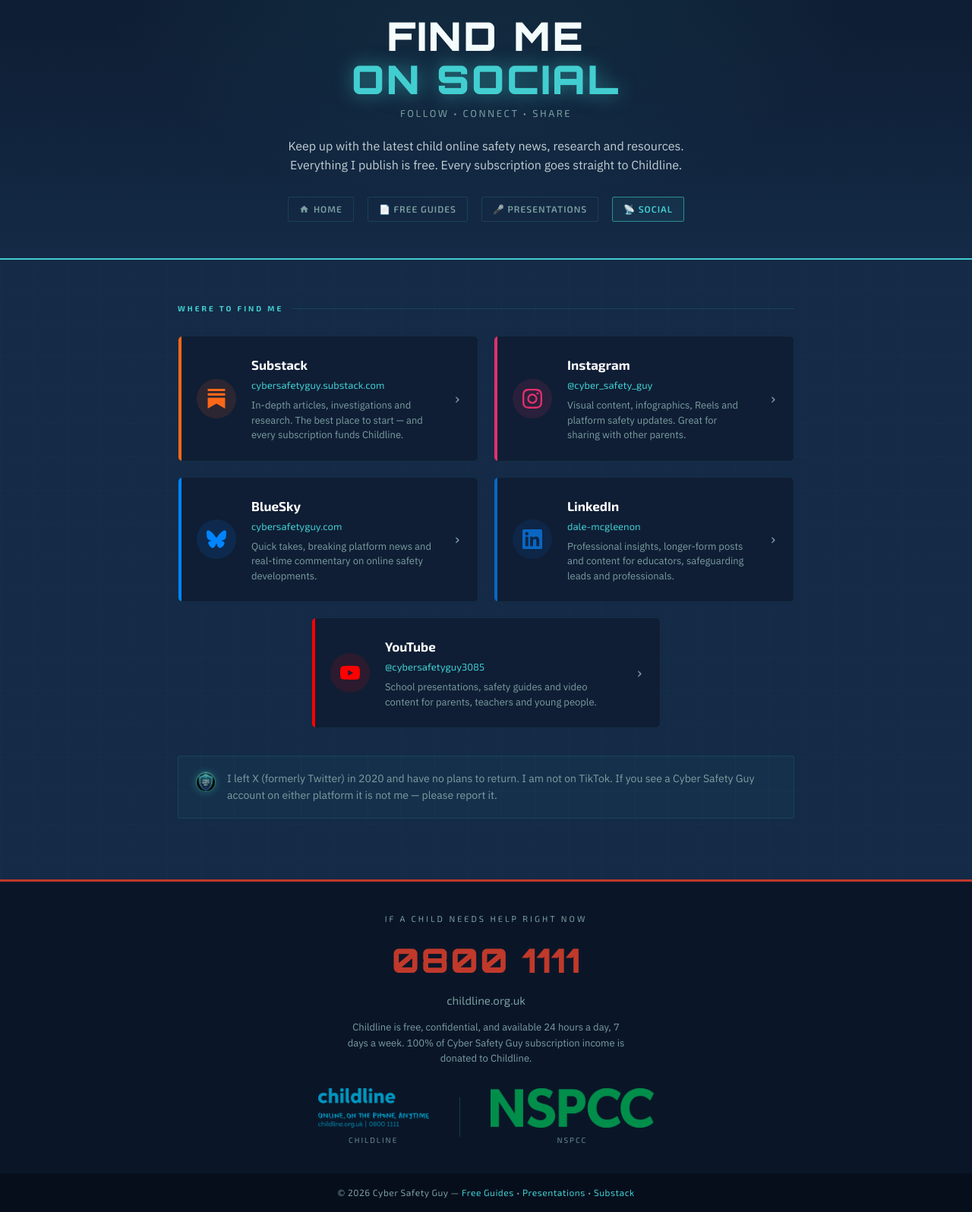
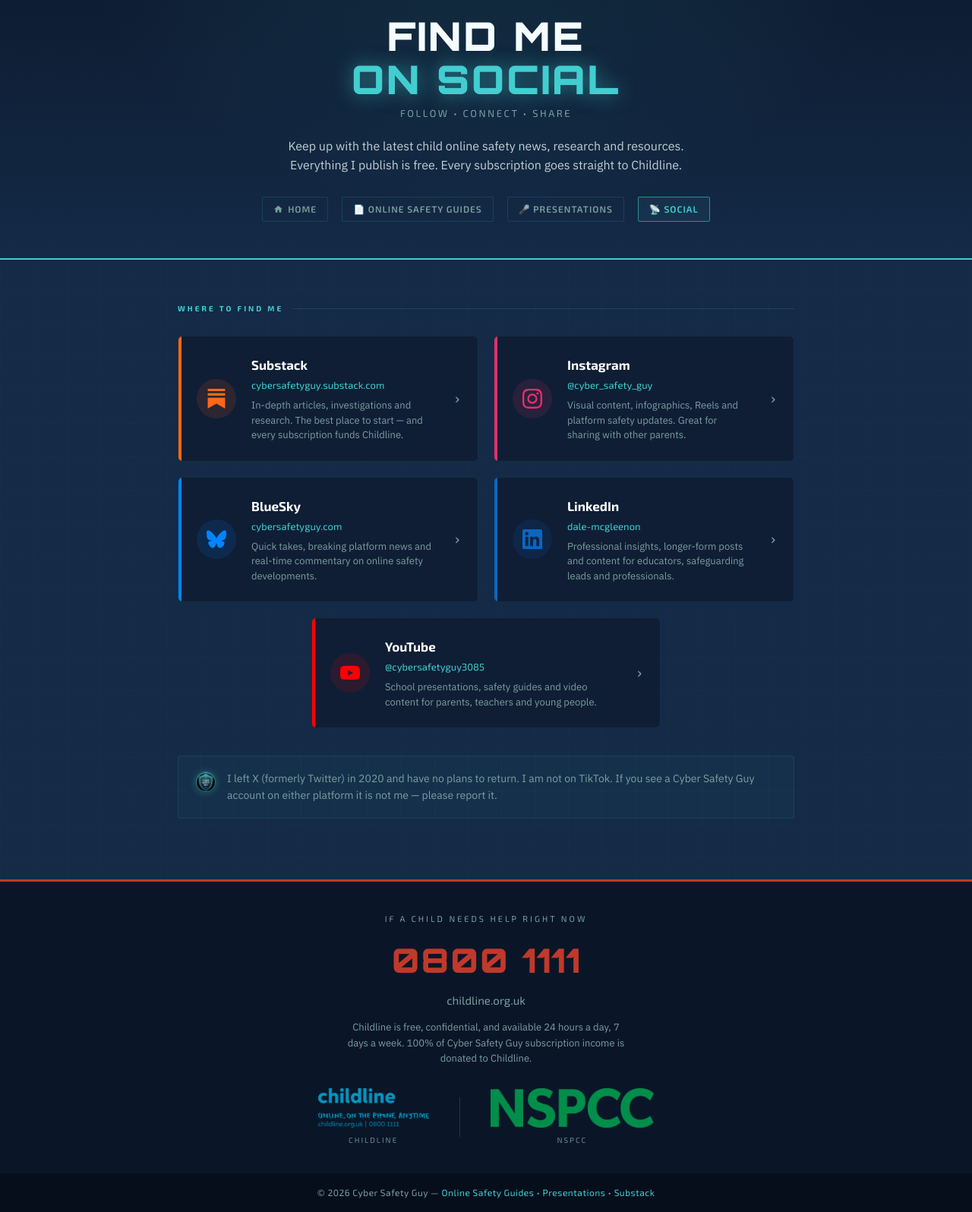
Before and after one commit to Cyber-Safety-Guy/csg-guides, a plain HTML site: page social.html in a window 1280 px wide. Shown: the part 191-1787 px from the top of the page at 76% size. Drawn offline with Linux system fonts and the light colour scheme.

Commit message:
Update social.html

```diff
--- a/social.html
+++ b/social.html
@@ -448,7 +448,7 @@
     </p>
     <div class="hub-nav">
       <a href="https://www.cybersafetyguy.com" class="hub-nav-home"><svg viewBox="0 0 24 24"><path d="M10 20v-6h4v6h5v-8h3L12 3 2 12h3v8z"/></svg>Home</a>
-      <a href="https://guides.cybersafetyguy.com/">📄 Free Guides</a>
+      <a href="https://guides.cybersafetyguy.com/">📄 Online Safety Guides</a>
       <a href="presentations.html">🎤 Presentations</a>
       <a href="social.html" class="active">📡 Social</a>
     </div>
@@ -592,7 +592,7 @@
 
   <div class="site-footer-bar">
     &copy; <span id="year"></span> Cyber Safety Guy &mdash;
-    <a href="https://guides.cybersafetyguy.com/">Free Guides</a> &bull;
+    <a href="https://guides.cybersafetyguy.com/">Online Safety Guides</a> &bull;
     <a href="presentations.html">Presentations</a> &bull;
     <a href="https://cybersafetyguy.substack.com" target="_blank" rel="noopener noreferrer">Substack</a>
   </div>
```
